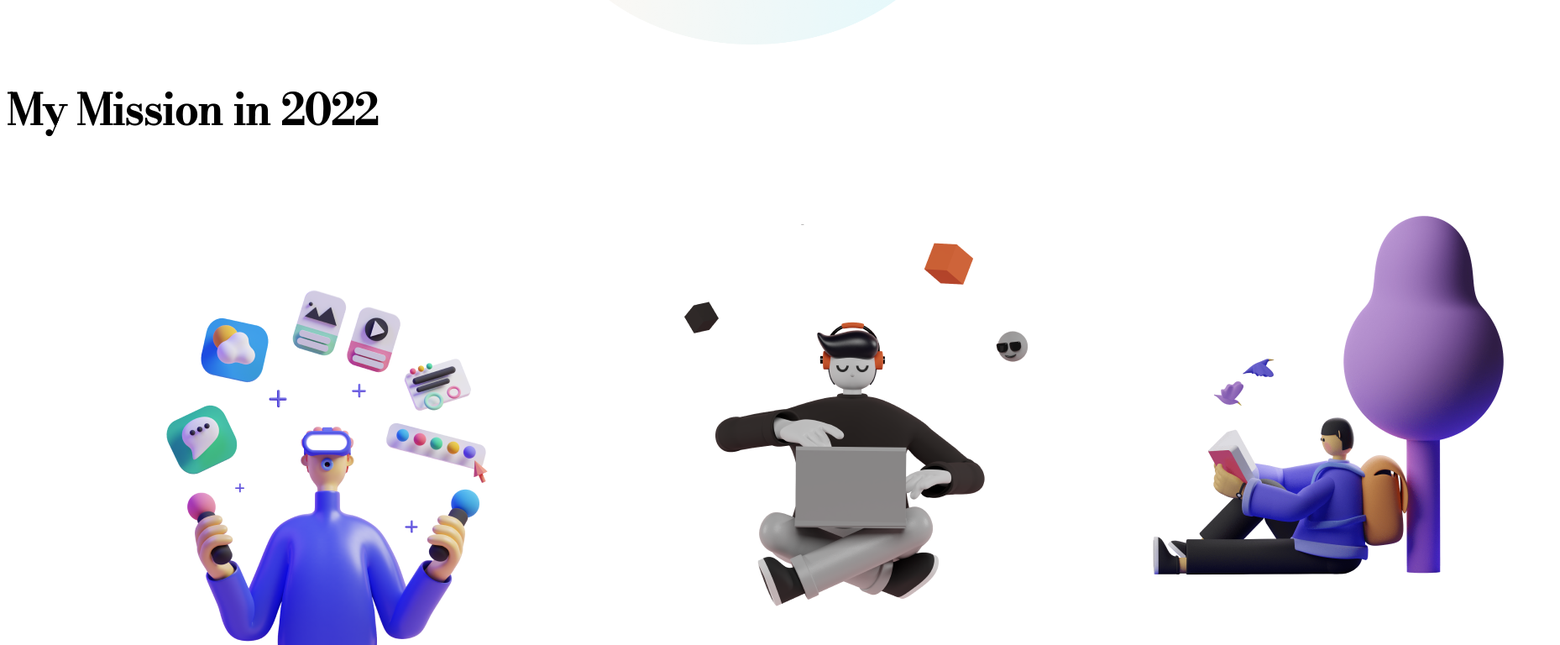
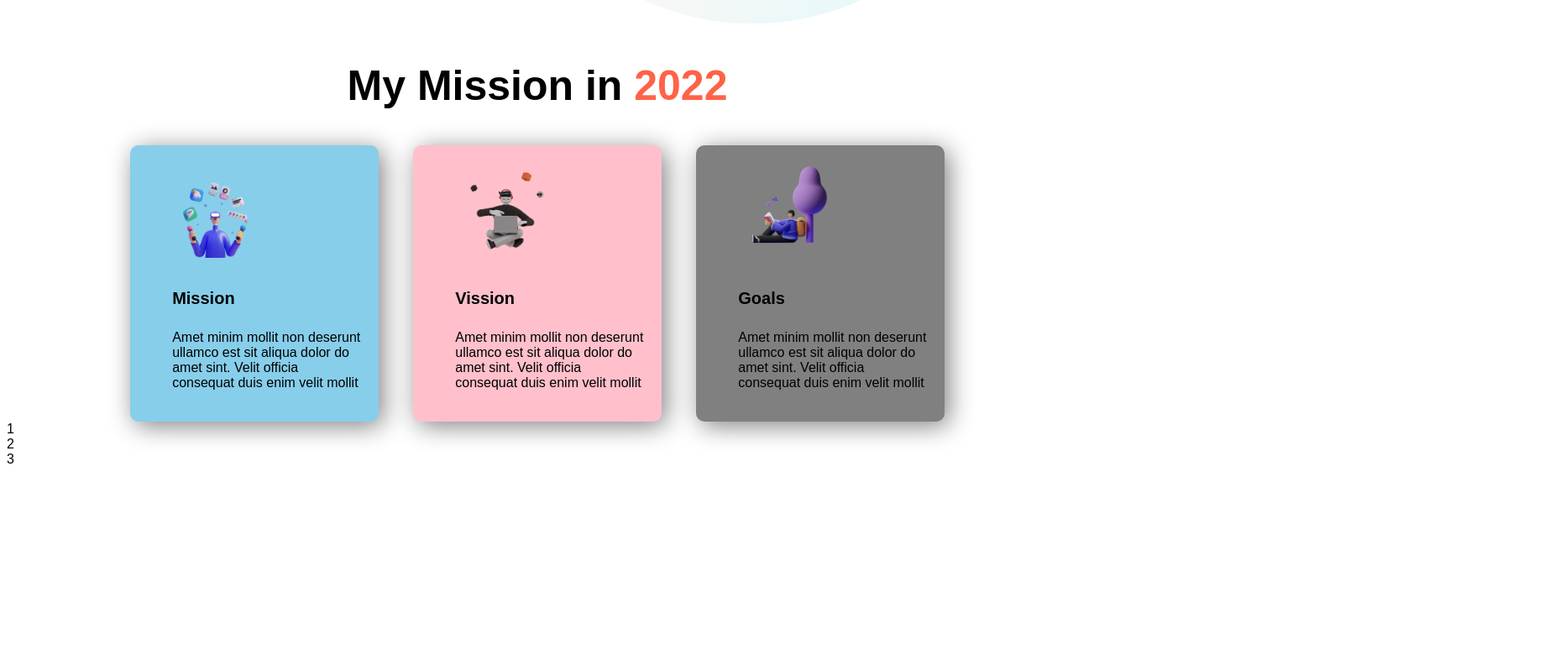
Before and after one commit to Tarik800/mission-2022-main, a plain HTML site: page index.html in a window 1280 px wide. Shown: the part 510-1278 px from the top of the page at 84% size, 1858 px wide, since content can reach past the window. After the commit the page ends 1074 px from the top, so only its background shows below. Drawn offline with nearby package versions, Linux system fonts and the light colour scheme.

Commit message:
secoundpart

```diff
--- a/index.html
+++ b/index.html
@@ -17,16 +17,18 @@
                 referrentur, at eam falli deterruisset. No duo populo
                 animal noluisse, enim</p>
             <a class="button" target="blank" href="https://www.youtube.com/">Youtube</a>
+
             <p>Scroll down to explore more about us</p>
         </div>
         <div class="half-width">
             <img class="img-size" src="images/person/person-2.png" alt="">
         </div>
     </section>
-    <h1>My Mission in 2022</h1>
-    <section class="flexible-container">
 
-        <div class="collam-one">
+    <section class="mission-item">
+        <h1 class="my-mission">My Mission in <span class="sp-an">2022</span> </h1>
+        <div class="flexible-container">
+            <div class="box-three back-color-one">
                 <img src="images/illustrators/illustrator-1.png" alt="">
                 <h4>Mission</h4>
                 <p>Amet minim mollit non deserunt
@@ -34,15 +36,16 @@
                     sint. Velit officia consequat duis enim
                     velit mollit</p>
             </div>
-        <div class="collam-two">
+            <div class="box-three back-color-two">
                 <img src="images/illustrators/illustrator-2.png" alt="">
+                <div></div>
                 <h4>Vission</h4>
                 <p>Amet minim mollit non deserunt
                     ullamco est sit aliqua dolor do amet
                     sint. Velit officia consequat duis enim
                     velit mollit</p>
             </div >
-        <div class="collam-three">
+            <div class="box-three back-color-three">
                 <img src="images/illustrators/illustrator-3.png" alt="">
                 <h4>Goals</h4>
                 <p>Amet minim mollit non deserunt
@@ -50,7 +53,15 @@
                     sint. Velit officia consequat duis enim
                     velit mollit</p>
             </div>
+        </div>
 
+    </section>
+    <section>
+        <div class="flex-container">
+            <div>1</div>
+            <div>2</div>
+            <div>3</div>
+          </div>
     </section>
 
 
--- a/style.css
+++ b/style.css
@@ -1,8 +1,11 @@
 body{
-    font-family: 'Bodoni Moda', serif;
+    font-family: "Yeseva One", sans-serif;
 }
 h1{
     font-size: 50px;
+}
+h4{
+    font-size: 20px;
 }
 #mission{
     color: rgba(255, 166, 0, 0.809);
@@ -11,7 +14,8 @@ h1{
     display: flex;
     margin-left: 10%;
     margin-right: 10%;
-    margin-top: 5%;
+    margin-top: 3%;
+
 }
 .button{
     text-decoration: none;
@@ -22,8 +26,43 @@ h1{
     font-weight: 400;
 }
 
+.my-mission{
+    text-align:center ;
+}
+.sp-an{
+    color: tomato;
+}
+
 .half-width img{
     width: 500px;
     height: 500px;
 
 }
+
+
+
+.box-three img{
+    width: 120px;
+    height: 120px;
+}
+.box-three{
+    box-shadow:5px 5px 30px gray;
+    width: 40%;
+    margin-left:2%;
+    margin-right: 2%;
+    padding-top: 2%;
+    padding-bottom: 2%;
+    padding-left: 5%;
+    padding-right: 2%;
+    border-radius: 10px;
+}
+.back-color-one{
+    background-color: skyblue;
+
+}
+.back-color-two{
+    background-color: pink;
+}
+.back-color-three{
+    background-color: gray;
+}
```
Lines whose indentation alone changed are shown as unchanged.
